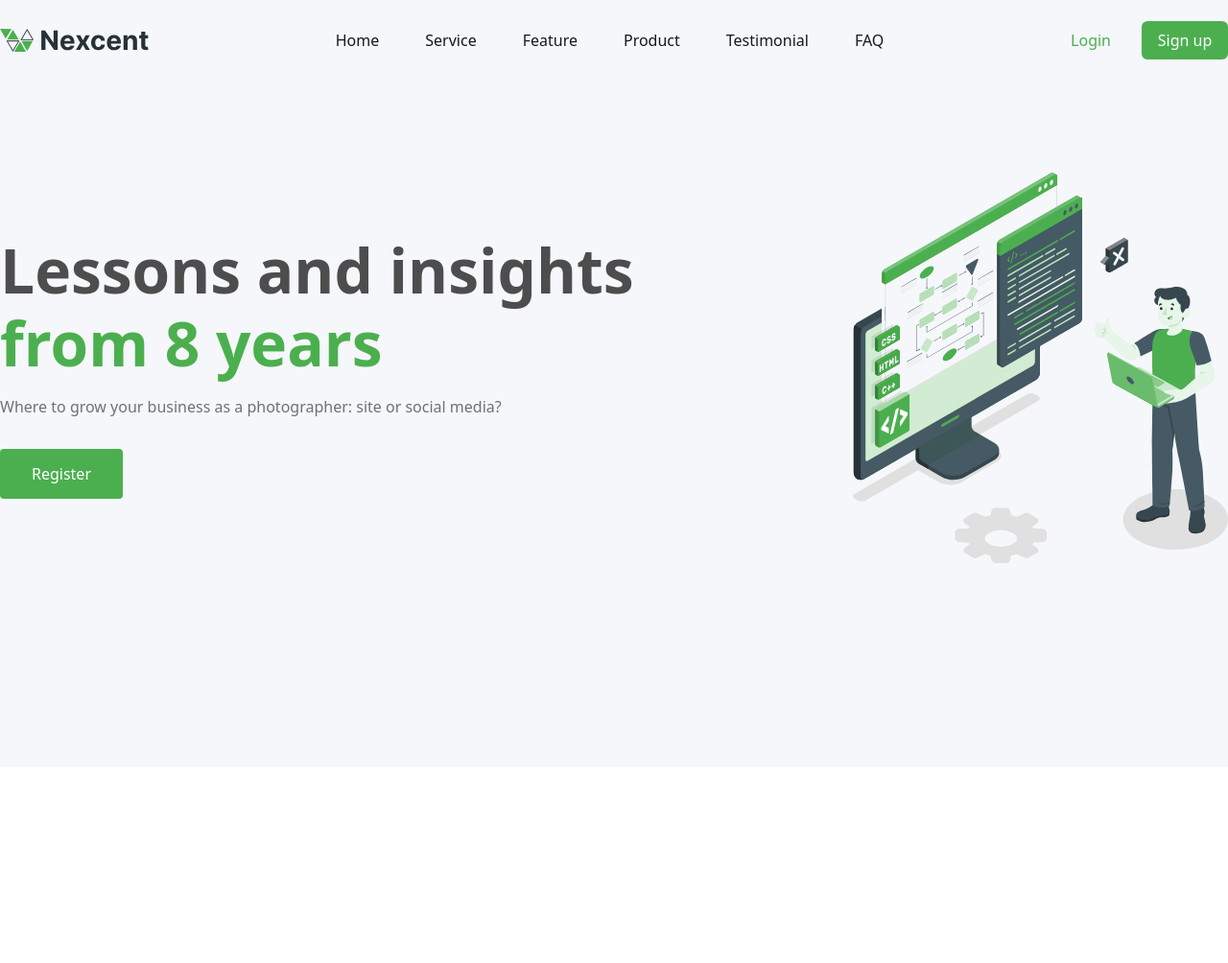
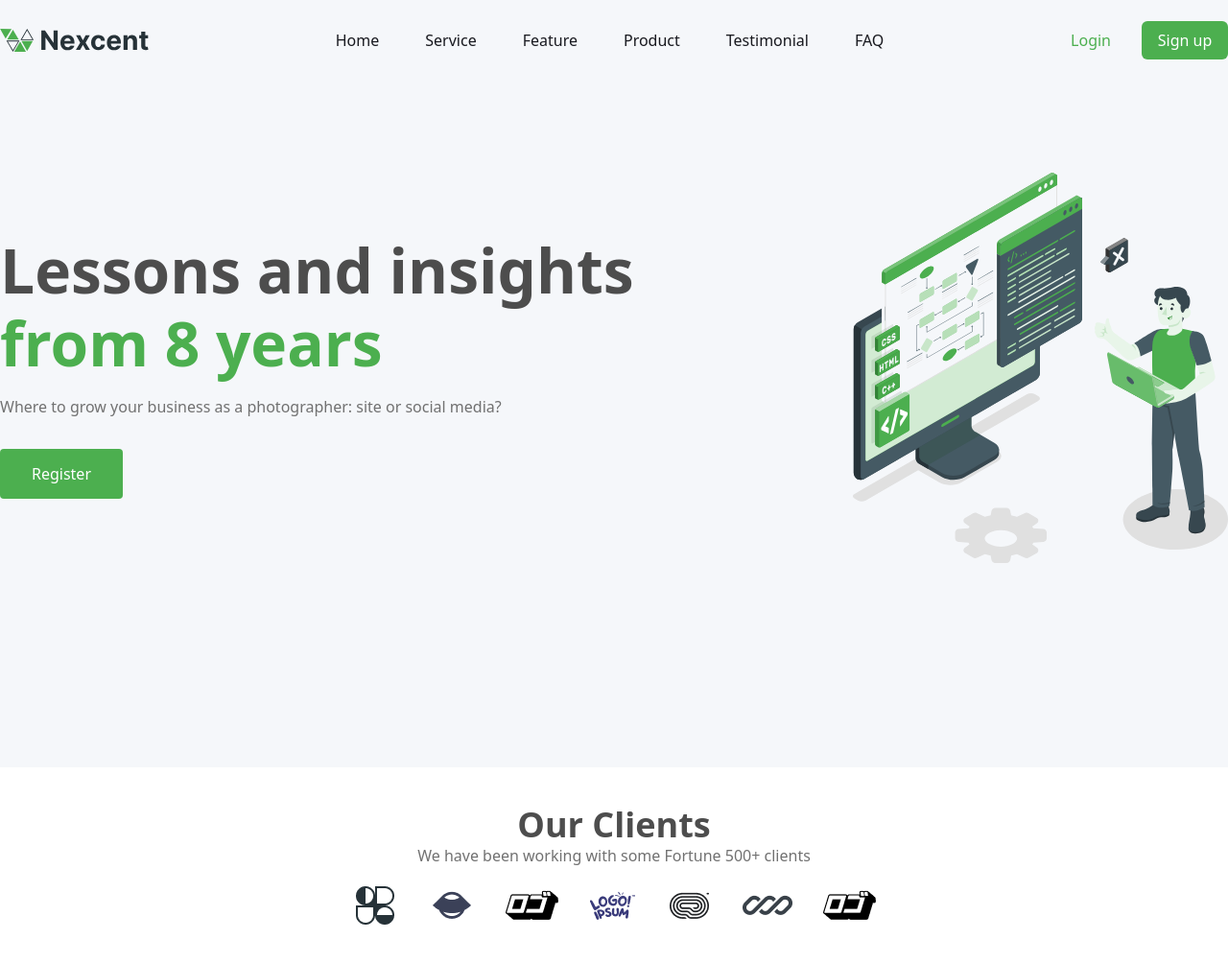
Before and after one commit to Elitedev2000/nexcent, a website: page src/index.html in a window 1280 px wide. Shown: the top 1004 px of the page at 96% size. Before the commit the page ends 800 px from the top, so only its background shows below. Drawn offline with nearby package versions, Linux system fonts and the light colour scheme.

Commit message:
added some code

```diff
--- a/src/index.html
+++ b/src/index.html
@@ -91,10 +91,25 @@
 
         <!-- clients section start -->
 
-        <section class="first-section bg-white">
-            <div class="container">
-                <div class="client">
+        <section class="first-section bg-white h-screen">
+            <div class="container mx-auto w-[1440px]">
+                <div class="client pt-10 pb-40 flex justify-center">
+                    <ul class="text-center">
+                        <li class="font-semibold text-4xl text-[#4D4D4D]">Our Clients</li>
+                        <li class="font-normal text-base text-[#717171]">We have been working with some Fortune 500+ clients</li>
 
+                        <li>
+                            <ul class="flex gap-x-8 w-[1152px] h-24 pt-4 justify-center">
+                                <li><img src="img/client-logo1.png" alt="client's logo"></li>
+                                <li><img src="img/client-logo2.png" alt="client's logo"></li>
+                                <li><img src="img/client-logo3.png" alt="client's logo"></li>
+                                <li><img src="img/client-logo4.png" alt="client's logo"></li>
+                                <li><img src="img/client-logo5.png" alt="client's logo"></li>
+                                <li><img src="img/client-logo6.png" alt="client's logo"></li>
+                                <li><img src="img/client-logo7.png" alt="client's logo"></li>
+                            </ul>
+                        </li>
+                    </ul>
                 </div>
 
                 <div class="system">
```
